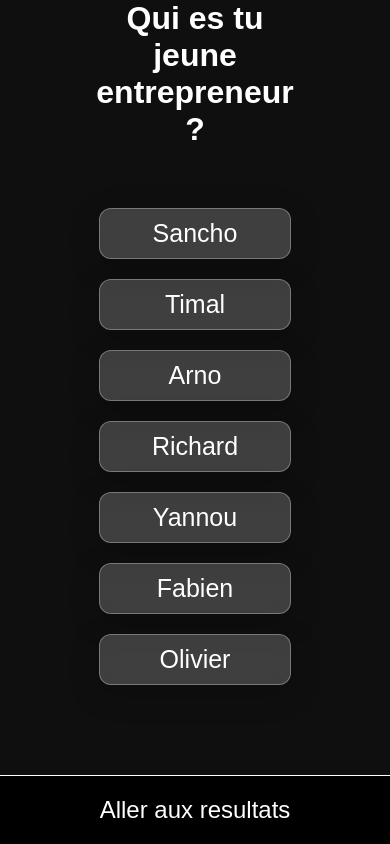
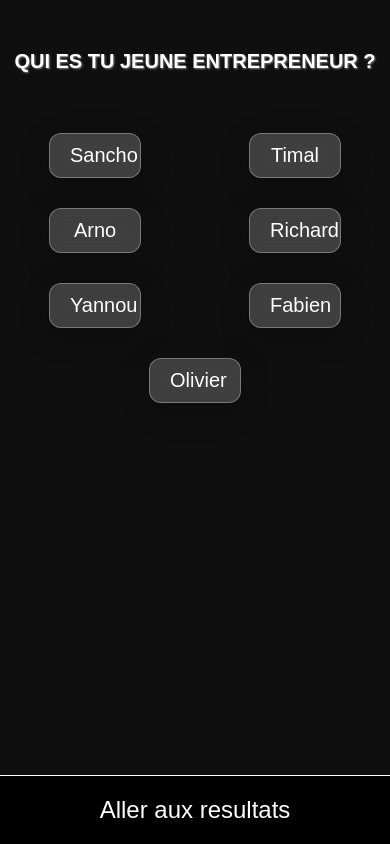
Before and after one commit to Othollas/Feastly, a React (Create React App) app in the folder client/: page / in a window 390 px wide. Both pictures are taken after a click on the button "Entrez". Built offline with nearby package versions, Linux system fonts and the light colour scheme; a web font is replaced by a local one.

Commit message:
refonte page Selection

```diff
--- a/client/src/pages/Selection/Selection.jsx
+++ b/client/src/pages/Selection/Selection.jsx
@@ -18,7 +18,7 @@ const Selection = ({ onNavigate, onNameClick, selectedName }) => {
   }, []);
 
   return (
-    <div>
+    <div className={stylesDisplay.container}>
       <h1>Qui es tu jeune entrepreneur ?</h1>
       <div className={stylesDisplay.display}>
       {data.map((guest, index)=>{
--- a/client/src/pages/Selection/Selection.module.css
+++ b/client/src/pages/Selection/Selection.module.css
@@ -1,28 +1,81 @@
-h1{
+.container {
+  h1 {
+    font-size: 2.5rem;
+    text-transform: uppercase;
     text-align: center;
     color: white;
+    padding: 5rem 0;
+  }
 }
 
-.display{
-    margin-top: 5rem;
+.display {
   display: flex;
-    flex-direction: column;
+  text-align: center;
+  justify-content: center;
   align-items: center;
-    input{
-        width: 15rem;
-        font-size: 2.5rem;
+  gap: 10px;
+  flex-wrap: wrap;
+
+  input {
+    width: 10rem;
+    font-size: 2rem;
   }
 }
+
+.display > div{
+
+
+}
+
+
+
+@media (max-width: 480px) {
+
+  .container {
+    h1 {
+      font-size: 2rem;
+      text-transform: uppercase;
+      text-shadow: 1px 1px 2px grey;
+      text-align: center;
+      color: white;
+      padding: 5rem 0;
+    }
+  }
+
+  .display {
+    display: flex;
+    text-align: center;
+    justify-content: space-around;
+    align-items: center;
+    gap: 10px;
+    flex-direction: row;
+    flex-wrap: wrap;
+    input {
+      width: 5rem;
+      font-stretch: condensed;
+      font-size: 2rem;
+    }
+  }
+
+  .display > div{
+  flex-basis: 45%;
+  width: 45%;
+  }
+}
+
+
 
 @keyframes slideInBounce {
   0% {
     transform: translateX(-100%);
     opacity: 0;
   }
+
   80% {
     transform: translateX(0) scale(1.1);
     opacity: 0.8;
   }
+
   100% {
     transform: translateX(0) scale(1);
     opacity: 1;
@@ -30,11 +83,14 @@ h1{
 }
 
 .hiddenBtn {
-    opacity: 0; /* Caché */
-    transform: translateX(-100%); /* Hors écran */
+  opacity: 0;
+  /* Caché */
+  transform: translateX(-100%);
+  /* Hors écran */
 }
 
 .animatedBtn {
   animation: slideInBounce 0.8s cubic-bezier(0.25, 1.3, 0.6, 1.2) forwards;
-    opacity: 0; /* Défini à 0 avant animation */
+  opacity: 0;
+  /* Défini à 0 avant animation */
 }
--- a/client/src/styles/global.css
+++ b/client/src/styles/global.css
@@ -21,16 +21,14 @@
 html,
 body,
 .main {
-  width: 100%;
-  height: 100%;
-  padding: 0;
-  margin: 0;
+  width: 100svw;
+  height: 100svh;
 }
 
 body {
   background: var(--body-bg);
   font-family: "Mona Sans", sans-serif;
-  padding: 0 6em;
+  margin: 0;
 }
 
 html {
```
Lines whose indentation alone changed are shown as unchanged.
